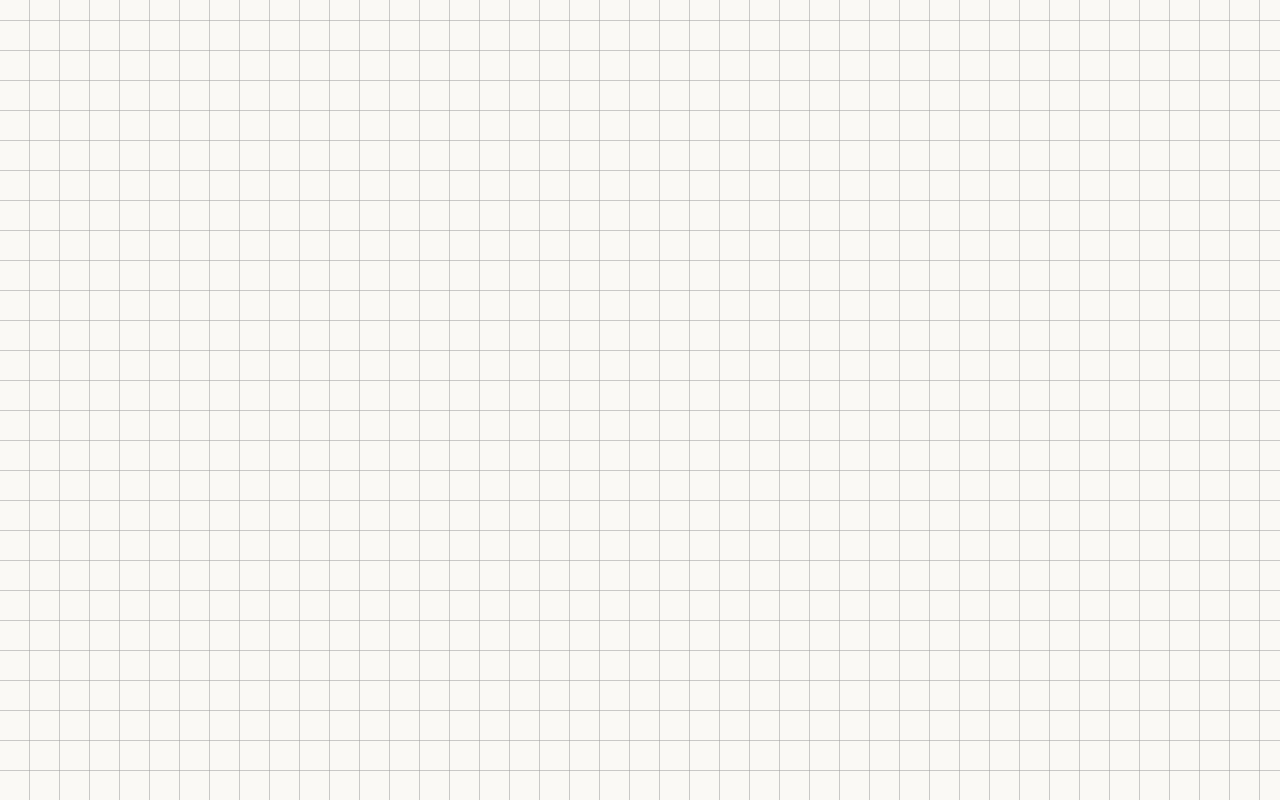
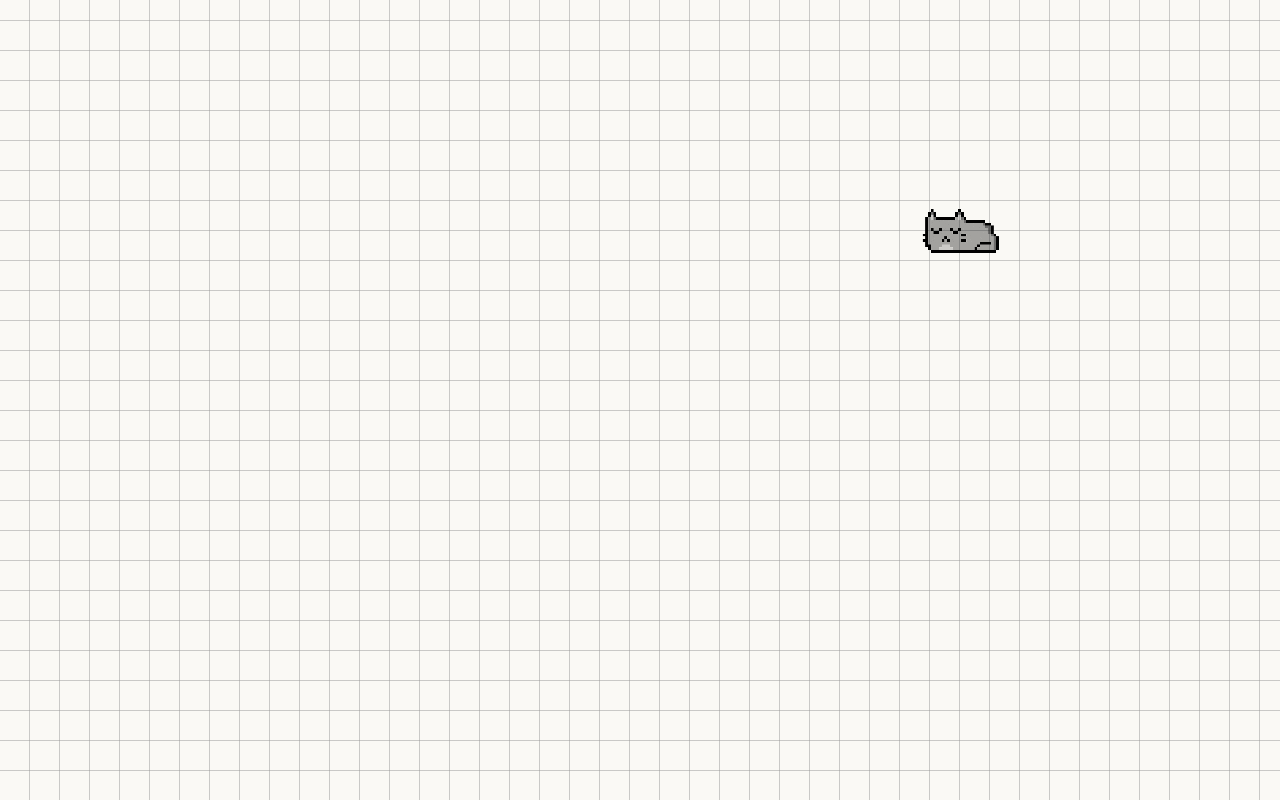
Before and after one commit to riddhima303/Scribble-Space, a React (Vite) app: page / in a window 1280 px wide. Both pictures are taken after a click on the button "OK". Built offline with nearby package versions, Linux system fonts and the light colour scheme.

Commit message:
cat on the screen

```diff
--- a/src/App.jsx
+++ b/src/App.jsx
@@ -1,24 +1,69 @@
 import { useState } from "react";
 import "./App.css";
 import catImage from "./cat.png";
+
 export default function App() {
 const [showPopup, setShowPopup] = useState(true);
+const [showCat, setShowCat] = useState(false);
+const [catPos, setCatPos] = useState({ x: 0, y: 0 });
 
-return (
-  <div id="paper">
-  <canvas id="drawingCanvas"></canvas>
+const receiveCat = () => {
+setShowPopup(false);
+
+
+setCatPos({
+  x: Math.random() * (window.innerWidth - 120),
+  y: Math.random() * (window.innerHeight - 120),
+});
+
+setShowCat(true);
+
+
+};
+
+return ( <div id="paper"> <canvas id="drawingCanvas"></canvas>
+
+
   {showPopup && (
     <div className="overlay">
       <div className="cat-window">
-      <div className="title-bar">Scribble-Space</div>
-      <div className="window-content">
-      <p>You have received a cat.</p>
-      <img src={catImage} alt="cat" className="cat-img" />
-      <button className="ok-btn" onClick={()  => setShowPopup(false)}>OK</button>
-      </div>
+        <div className="title-bar">
+          Scribble-Space
+        </div>
+
+        <div className="window-content">
+          <p>You have received a cat.</p>
+
+          <img
+            src={catImage}
+            alt="cat"
+            className="cat-img"
+          />
+
+          <button
+            className="ok-btn"
+            onClick={receiveCat}
+          >
+            OK
+          </button>
+        </div>
       </div>
     </div>
   )}
+
+  {showCat && (
+    <img
+      src={catImage}
+      alt="cat"
+      className="screen-cat"
+      style={{
+        left: `${catPos.x}px`,
+        top: `${catPos.y}px`,
+      }}
+    />
+  )}
 </div>
+
+
 );
 }
--- a/src/index.css
+++ b/src/index.css
@@ -77,7 +77,8 @@ body,
 .cat-img {
   width: 90px;
   image-rendering: pixelated;
-
+  margin: 20px auto;
+  display: block;
   margin-bottom: 35px;
 }
 
@@ -94,3 +95,33 @@ body,
 
   cursor: pointer;
 }
+.screen-cat {
+  position: absolute;
+
+  width: 90px;
+
+  image-rendering: pixelated;
+
+  filter: drop-shadow(0 0 15px white);
+}
+.cat-img,
+.screen-cat {
+  mix-blend-mode: multiply;
+}
+.cat-wrapper {
+  position: absolute;
+
+  left: 0;
+  top: 0;
+
+  background: white;
+
+  padding: 10px;
+}
+
+.screen-cat {
+  width: 90px;
+  display: block;
+
+  image-rendering: pixelated;
+}
```
